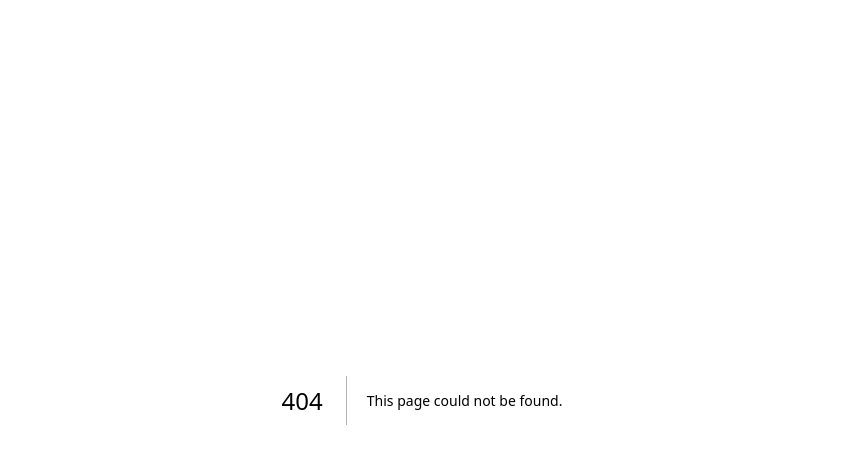
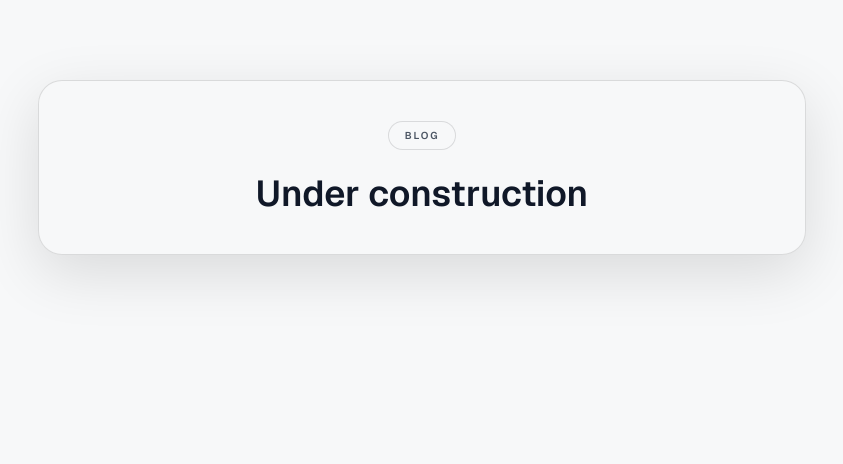
Before and after one commit to harshc22/harsh_chinjer_website, a Next.js app: page /blog in a window 1280 px wide. Before the commit this address had no page. Shown: the top 464 px of the page, without its empty margins (218-1061 px from the left). Built offline with nearby package versions, Linux system fonts and the light colour scheme.

Commit message:
feat: add initial BlogPage component with under construction message

```diff
--- /dev/null
+++ b/src/app/blog/page.tsx
@@ -0,0 +1,12 @@
+export default function BlogPage() {
+  return (
+    <main className="min-h-screen bg-[var(--background)] text-[var(--foreground)] px-4 py-20">
+      <div className="mx-auto max-w-3xl rounded-3xl border border-[var(--panel-border)] bg-[var(--panel)]/80 p-10 text-center shadow-[0_18px_60px_rgba(0,0,0,0.12)]">
+        <span className="inline-flex items-center gap-2 rounded-full border border-[var(--panel-border)] bg-[var(--background)]/70 px-4 py-1.5 text-[10px] font-semibold uppercase tracking-[0.18em] text-[var(--muted)]">
+          Blog
+        </span>
+        <h1 className="mt-6 text-3xl font-semibold sm:text-4xl">Under construction</h1>
+      </div>
+    </main>
+  );
+}
```
